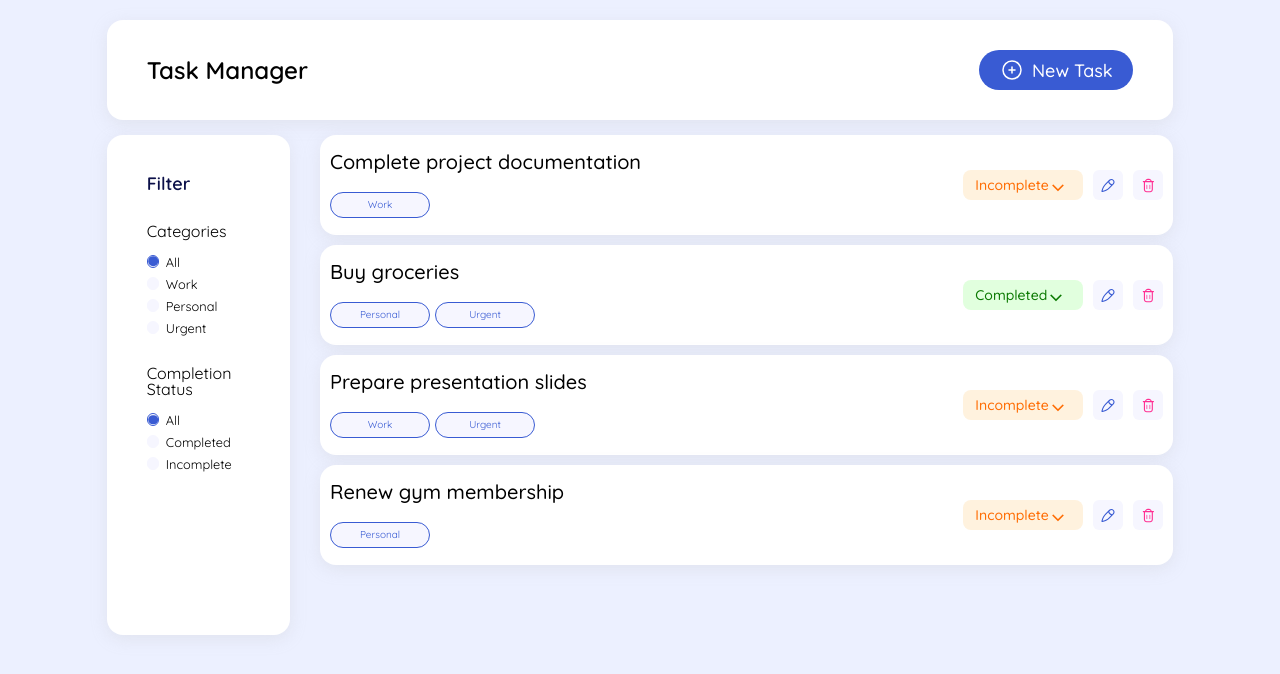
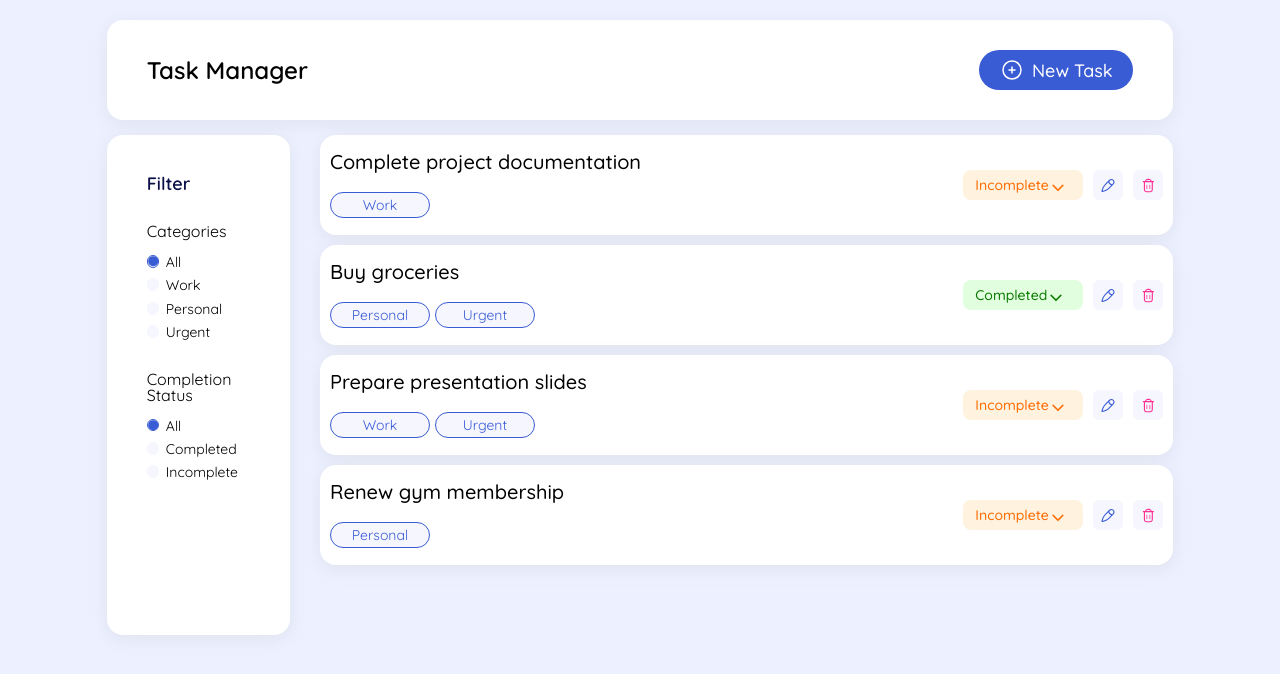
Before and after one commit to bayanghaben/task-manager, a React (Create React App) app: page / in a window 1280 px wide. Shown: the top 674 px of the page. Built offline with nearby package versions, Linux system fonts and the light colour scheme.

Commit message:
update font size

```diff
--- a/src/components/sharedComponent/Chips/style.module.css
+++ b/src/components/sharedComponent/Chips/style.module.css
@@ -1,6 +1,6 @@
 .chip {
   padding: 5px 10px;
-  font-size: 10px;
+  font-size: 14px;
   pointer-events: all;
   background: #f6f6ff;
   border: 1px solid #395bd3;
--- a/src/components/sharedComponent/RadioButtonWithLabel/style.module.css
+++ b/src/components/sharedComponent/RadioButtonWithLabel/style.module.css
@@ -5,7 +5,9 @@
   grid-template-columns: 1em auto;
   gap: 0.5em;
 }
-
+.formControl p {
+  font-size: 14px;
+}
 input[type="radio"] {
   -webkit-appearance: none;
   appearance: none;
```
